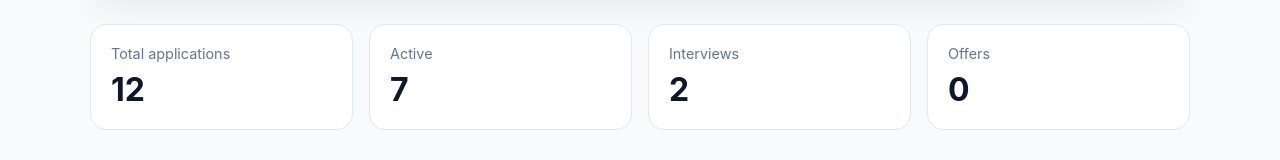
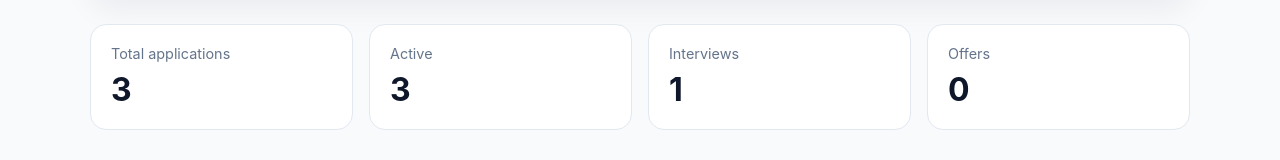
Before and after one commit to Fa24aad/gradtrack, a React (Vite) app in the folder frontend/: page / in a window 1280 px wide. Shown: the part 433-593 px from the top of the page. Built offline with nearby package versions, Linux system fonts and the light colour scheme.

Commit message:
feat: calculate dashboard stats

```diff
--- a/frontend/src/App.tsx
+++ b/frontend/src/App.tsx
@@ -21,6 +21,20 @@ function App() {
   const [selectedStatus, setSelectedStatus] =
     useState<ApplicationStatus | 'All'>('All')
   const [searchTerm, setSearchTerm] = useState('')
+
+  const totalApplications = sampleApplications.length
+  const activeApplications = sampleApplications.filter(
+    (application) =>
+      application.status !== 'Rejected' &&
+      application.status !== 'Withdrawn' &&
+      application.status !== 'Offer',
+  ).length
+  const interviewApplications = sampleApplications.filter(
+    (application) => application.status === 'Interview',
+  ).length
+  const offerApplications = sampleApplications.filter(
+    (application) => application.status === 'Offer',
+  ).length
 
   const filteredApplications = sampleApplications.filter((application) => {
     const matchesStatus =
@@ -60,22 +74,22 @@ function App() {
         <section className="stats-grid" aria-label="Application summary">
           <article className="stat-card">
             <span>Total applications</span>
-            <strong>12</strong>
+            <strong>{totalApplications}</strong>
           </article>
 
           <article className="stat-card">
             <span>Active</span>
-            <strong>7</strong>
+            <strong>{activeApplications}</strong>
           </article>
 
           <article className="stat-card">
             <span>Interviews</span>
-            <strong>2</strong>
+            <strong>{interviewApplications}</strong>
           </article>
 
           <article className="stat-card">
             <span>Offers</span>
-            <strong>0</strong>
+            <strong>{offerApplications}</strong>
           </article>
         </section>
 
```
